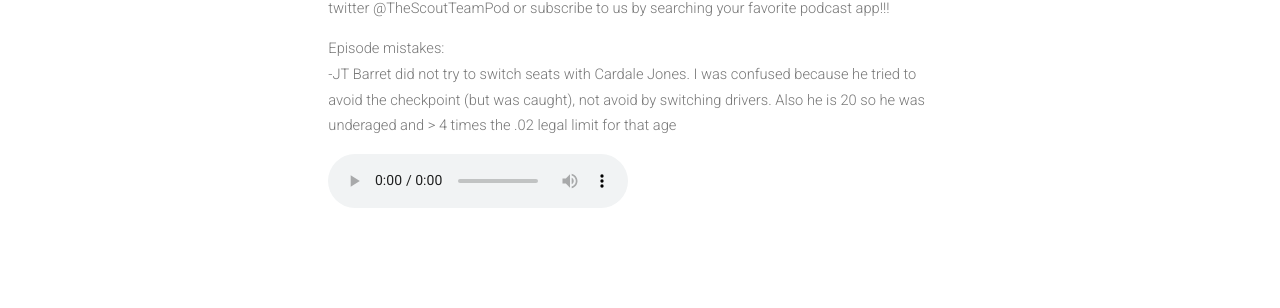
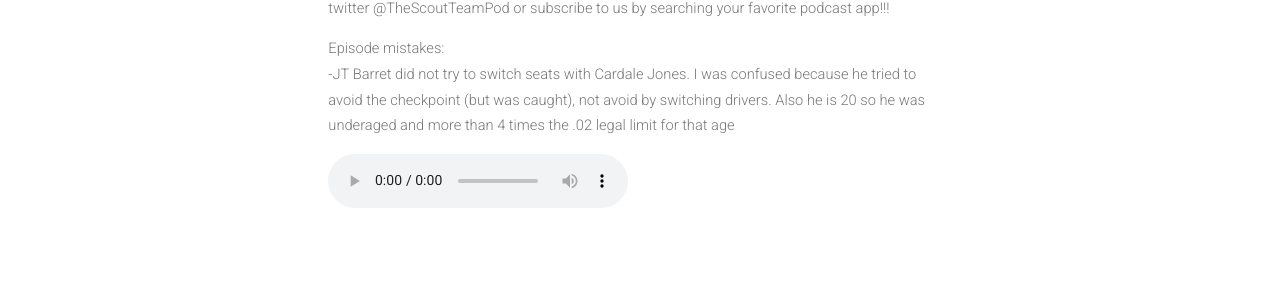
Before and after one commit to alancast/alancast.github.io, a Jekyll site: the page built from _posts/2015-11-10-episode5.md, in a window 1280 px wide. Shown: the part 1289-1597 px from the top of the page. Built offline with Jekyll 4.4.1, drawn with Linux system fonts in a browser that asks for light colours; nearby versions of some CDN libraries.

Commit message:
adding podcast 5

```diff
--- a/_posts/2015-11-10-episode5.md
+++ b/_posts/2015-11-10-episode5.md
@@ -7,7 +7,7 @@ layout: post
 <p>This week Kyle and I recap the MLB Season, urge for change in a playoff system, bring to light a serious doping scandal, chat college football, soccer, make you smile, and much much more on Episode 5!!! </p>
 <p>As always feel free to email us feedback at thescoutteampodcast@gmail.com or follow us on twitter @TheScoutTeamPod or subscribe to us by searching your favorite podcast app!!!</p>
 <p>Episode mistakes:
-<br>-JT Barret did not try to switch seats with Cardale Jones. I was confused because he tried to avoid the checkpoint (but was caught), not avoid by switching drivers. Also he is 20 so he was underaged and > 4 times the .02 legal limit for that age</p>
+<br>-JT Barret did not try to switch seats with Cardale Jones. I was confused because he tried to avoid the checkpoint (but was caught), not avoid by switching drivers. Also he is 20 so he was underaged and more than 4 times the .02 legal limit for that age</p>
 <audio controls>
   <source src="/assets/audios/episode5.m4a" type="audio/mpeg">
 Your browser does not support the audio element.
```
Also changed, not shown: 1 other file.
